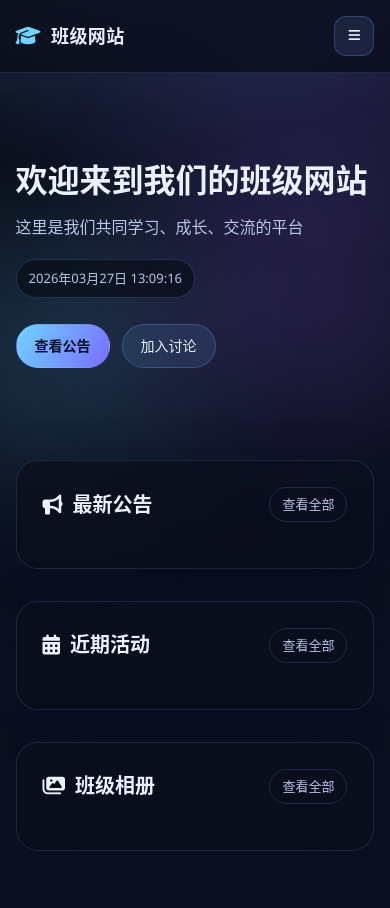
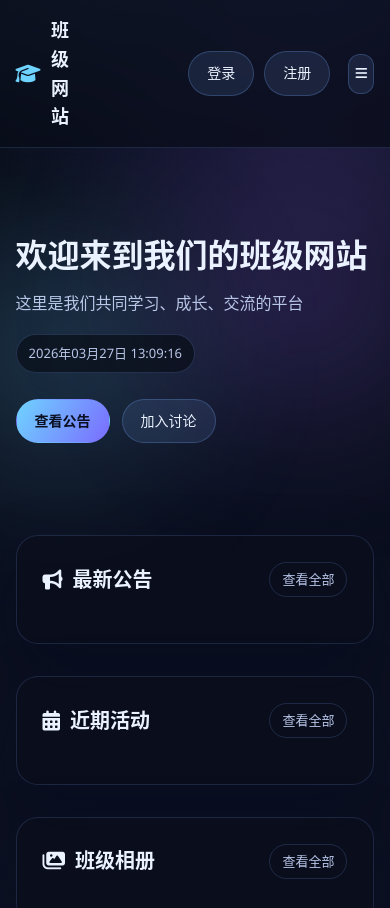
Before and after one commit to Fyk-666/test, a plain HTML site: page index.html in a window 390 px wide. Shown: the top 908 px of the page. Drawn offline with Linux system fonts and the light colour scheme.

Commit message:
Update style.css

```diff
--- a/static/css/style.css
+++ b/static/css/style.css
@@ -455,6 +455,12 @@ footer {
     }
 
     .user-section {
+        display: flex;
+        justify-content: flex-end;
+        width: 100%;
+    }
+
+    .user-info {
         display: none;
     }
 
```
